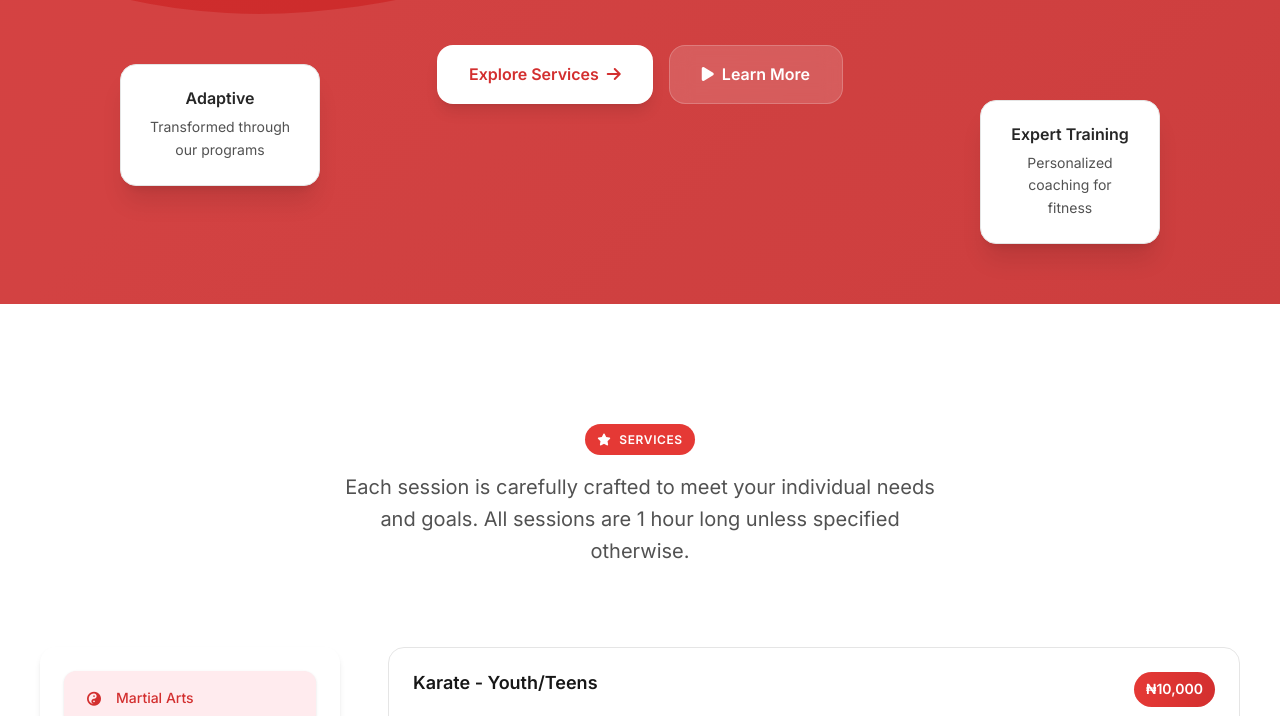
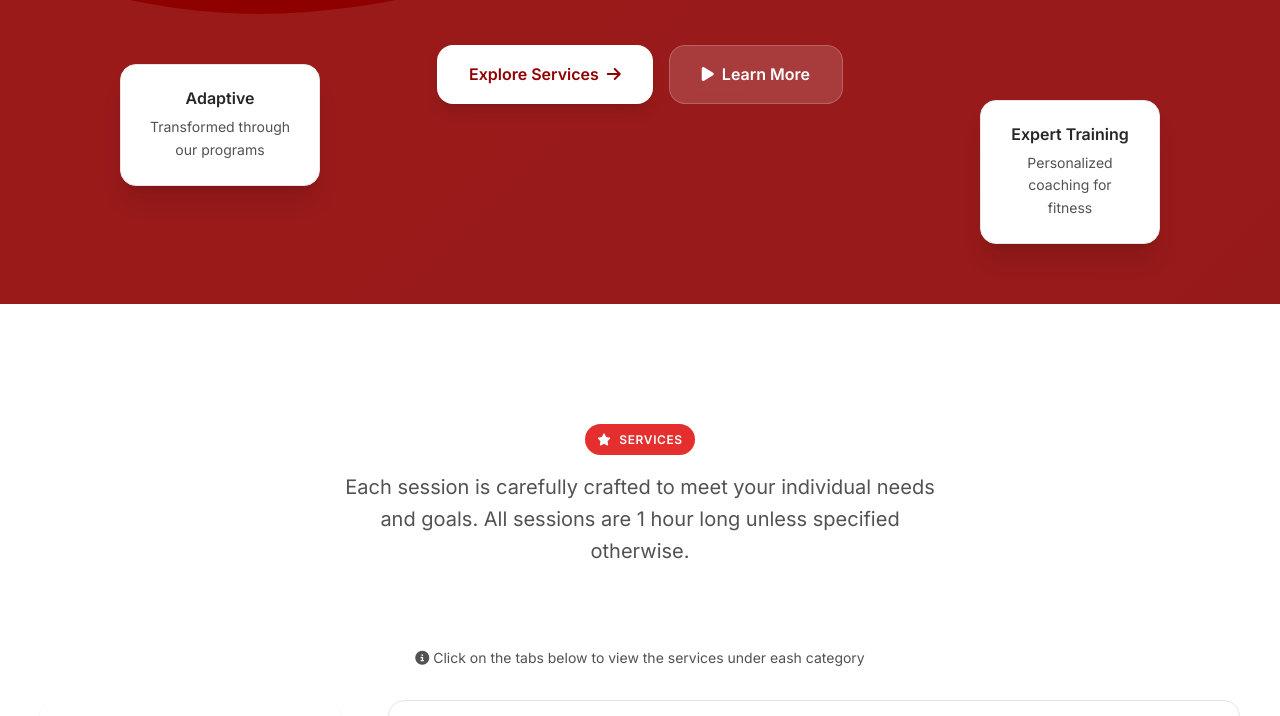
Before and after one commit to sirrichqrd/sirrichqrd, a plain HTML site: page index.html in a window 1280 px wide. Shown: the part 615-1331 px from the top of the page. Drawn offline with nearby package versions, Linux system fonts and the light colour scheme; some packages are replaced by stand-ins of ours; a script that the page names is missing; a web font is replaced by a local one.

Commit message:
UI updates: add note above service tabs, fix unused preload, switch navbar watermark to SVG, update colors

```diff
--- a/index.html
+++ b/index.html
@@ -30,7 +30,7 @@
 
   <!-- Preload fonts (improves CLS/FCP) -->
   <link rel="preload" href="/fonts/PlayfairDisplay.woff2" as="font" type="font/woff2" crossorigin>
-  <link rel="preload" href="/images/hero.jpg" as="image">
+  <link rel="preload" href="/images/rau LOGO alternative w.png" as="image">
 
   <!-- Async Bootstrap CSS -->
   <link rel="preload" href="https://cdn.jsdelivr.net/npm/bootstrap@5.3.2/dist/css/bootstrap.min.css" as="style" onload="this.onload=null;this.rel='stylesheet'">
@@ -61,23 +61,20 @@
   <!-- Inline critical CSS -->
   <style>
     * { margin: 0; padding: 0; box-sizing: border-box; }
-    :root {
-      --primary-100: #FFEBEE; --primary-200: #FFCDD2; --primary-300: #EF9A9A;
-      --primary-400: #E57373; --primary-500: #EF5350; --primary-600: #E53935;
-      --primary-700: #D32F2F; --primary-800: #C62828; --primary-900: #B71C1C;
-      --neutral-50: #FAFAFA; --neutral-100: #F5F5F5; --neutral-200: #E5E5E5;
-      --neutral-300: #D4D4D4; --neutral-400: #A3A3A3; --neutral-500: #737373;
-      --neutral-600: #525252; --neutral-700: #404040; --neutral-800: #262626;
-      --neutral-900: #171717;
-      --accent-orange: #FF5722; --accent-amber: #FFA000;
-      --accent-deep-red: #8B0000; --accent-maroon: #800000;
-      --shadow-xs: 0 1px 2px 0 rgb(0 0 0 / 0.05);
-      --shadow-sm: 0 1px 3px 0 rgb(0 0 0 / 0.1), 0 1px 2px -1px rgb(0 0 0 / 0.1);
-      --shadow-md: 0 4px 6px -1px rgb(0 0 0 / 0.1), 0 2px 4px -2px rgb(0 0 0 / 0.1);
-      --shadow-lg: 0 10px 15px -3px rgb(0 0 0 / 0.1), 0 4px 6px -4px rgb(0 0 0 / 0.1);
-      --shadow-xl: 0 20px 25px -5px rgb(0 0 0 / 0.1), 0 8px 10px -6px rgb(0 0 0 / 0.1);
-      --radius-sm: 8px; --radius-md: 12px; --radius-lg: 16px; --radius-xl: 24px;
-    }
+        :root {
+        --primary-100: #FDEAEA; --primary-200: #F9C5C5; --primary-300: #F49F9F; --primary-400: #EF7979;
+        --primary-500: #EB5454; --primary-600: #E52F2F; --primary-700: #910000; --primary-800: #8B0000; --primary-900: #660000;
+        --neutral-50: #FAFAFA; --neutral-100: #F5F5F5; --neutral-200: #E5E5E5; --neutral-300: #D4D4D4;
+        --neutral-400: #A3A3A3; --neutral-500: #737373; --neutral-600: #525252; --neutral-700: #404040; --neutral-800: #262626; --neutral-900: #171717;
+        --accent-orange: #FF5722; --accent-amber: #FFA000; --accent-deep-red: #8B0000; --accent-maroon: #800000;
+        --shadow-xs: 0 1px 2px 0 rgb(0 0 0 / 0.05);
+        --shadow-sm: 0 1px 3px 0 rgb(0 0 0 / 0.1),0 1px 2px -1px rgb(0 0 0 / 0.1);
+        --shadow-md: 0 4px 6px -1px rgb(0 0 0 / 0.1),0 2px 4px -2px rgb(0 0 0 / 0.1);
+        --shadow-lg: 0 10px 15px -3px rgb(0 0 0 / 0.1),0 4px 6px -4px rgb(0 0 0 / 0.1);
+        --shadow-xl: 0 20px 25px -5px rgb(0 0 0 / 0.1),0 8px 10px -6px rgb(0 0 0 / 0.1);
+        --radius-sm: 8px; --radius-md: 12px; --radius-lg: 16px; --radius-xl: 24px;
+        }
+
 
     body {
         font-family: 'Inter', sans-serif;
@@ -149,7 +146,7 @@
             left: 0;
             width: 100%;
             height: 100%;
-            background: url('images/rau\ LOGO\ alternative\ w.png') no-repeat center center;
+            background: url('images/sir.richqrd-watermaker-logo.svg') no-repeat center center;
             background-size: cover;
             opacity: 0.1;
             z-index: -1;
@@ -480,6 +477,8 @@
                 All sessions are 1 hour long unless specified otherwise.
             </p>
         </div>
+
+        <p class="service-info"><i class="fas fa-info-circle"></i> Click on the tabs below to view the services under eash category</p>
 
         <div class="services-container">
             <div class="btn-group services-tabs d-flex justify-content-evenly">
@@ -893,7 +892,7 @@
                             </div>
 
                             <div class="program-card">
-                                <img src="images/black belt.jpg" loading="lazy" alt="3rd Degree Black Belt Grading">
+                                <img src="images/black belt.webp" loading="lazy" alt="3rd Degree Black Belt Grading">
                                 <div class="program-info">
                                     <h3>3rd Degree Black Belt Grading</h3>
                                     <p>
--- a/style.css
+++ b/style.css
@@ -226,6 +226,14 @@
     margin-bottom: 16px;
     font-size: 14px;
     line-height: 1.5;
+}
+
+.service-info {
+    color: var(--neutral-600);
+    padding-bottom: 16px;
+    font-size: 14px;
+    line-height: 1.5;
+    text-align: center;
 }
 
 .service-details {
```
Also changed, not shown: images/sir.richqrd-watermaker-logo.svg (added), images/sir.richqrd-watermaker-logo_Images/sir.richqrd-watermaker-logo_ImgID1.png (added).
